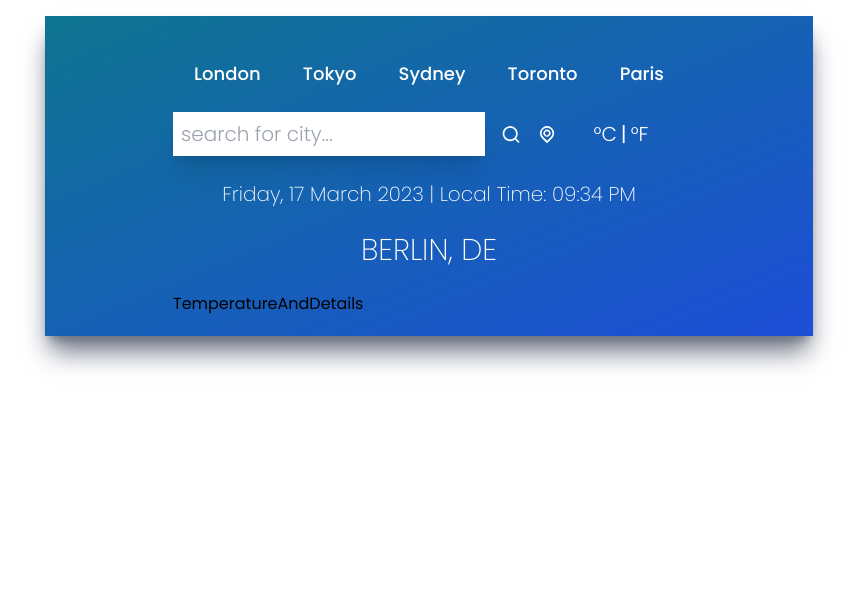
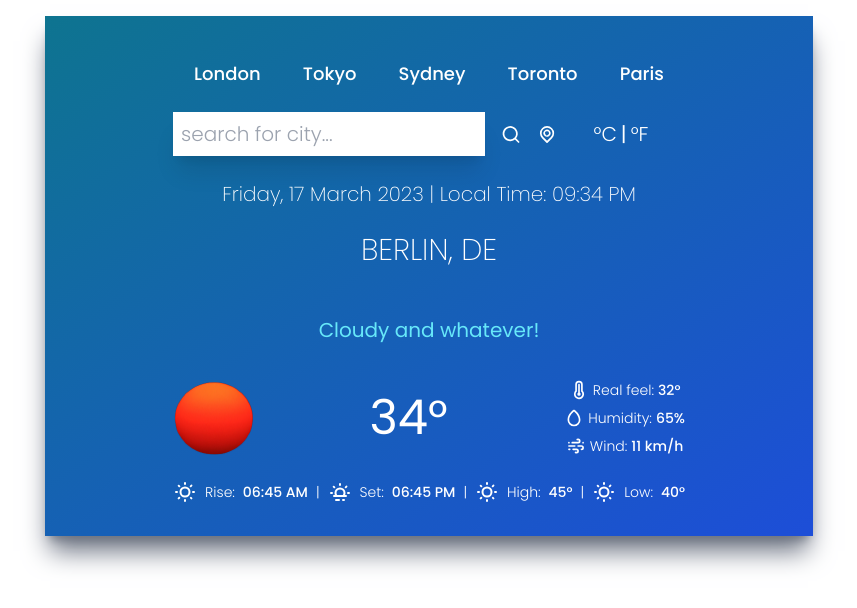
Before and after one commit to catkidd/weather-app, a React (Create React App) app: page / in a window 1280 px wide. Shown: the top 608 px of the page, without its empty margins (211-1068 px from the left). Built offline with nearby package versions, Linux system fonts and the light colour scheme.

Commit message:
feat:temperature and other details added

```diff
--- a/src/components/TemperatureAndDetails.jsx
+++ b/src/components/TemperatureAndDetails.jsx
@@ -1,9 +1,63 @@
-import React from 'react'
+import React from "react";
+import {
+    UilArrowUp,
+    UilArrowDown,
+    UilTemperature,
+    UilTear,
+    UilWind,
+    UilSun,
+    UilSunset,
+} from "@iconscout/react-unicons";
 
 const TemperatureAndDetails = () => {
-  return (
-    <div>TemperatureAndDetails</div>
-  )
-}
+    return (
+        <div>
+            <div className="flex items-center justify-center py-6 text-xl text-cyan-300">
+                <p>Cloudy and whatever!</p>
+            </div>
 
-export default TemperatureAndDetails
+            <div className="flex flex-row items-center justify-between text-white py-3">
+                <img src="assets/Red_Sun.png" alt="red-sun" className="w-20" />
+                <p className="text-5xl">34°</p>
+                <div className="flex flex-col space-y-2">
+                    <div className="flex items-center justify-center font-light text-sm">
+                        <UilTemperature size={20} className="mr-1" />
+                        Real feel: <span className="font-medium ml-1">32°</span>
+                    </div>
+                    <div className="flex items-center justify-center font-light text-sm">
+                        <UilTear size={20} className="mr-1" />
+                        Humidity: <span className="font-medium ml-1">65%</span>
+                    </div>
+                    <div className="flex items-center justify-center font-light text-sm">
+                        <UilWind size={20} className="mr-1" />
+                        Wind: <span className="font-medium ml-1">11 km/h</span>
+                    </div>
+                </div>
+            </div>
+
+            <div className="flex items-center justify-center space-x-2 text-white text-sm py-3">
+                <UilSun />
+                <p className="font-light">
+                    Rise: <span className="font-medium ml-1">06:45 AM</span>
+                </p>
+                <p className="font-light">|</p>
+                <UilSunset />
+                <p className="font-light">
+                    Set: <span className="font-medium ml-1">06:45 PM</span>
+                </p>
+                <p className="font-light">|</p>
+                <UilSun />
+                <p className="font-light">
+                    High: <span className="font-medium ml-1">45°</span>
+                </p>
+                <p className="font-light">|</p>
+                <UilSun />
+                <p className="font-light">
+                    Low: <span className="font-medium ml-1">40°</span>
+                </p>
+            </div>
+        </div>
+    );
+};
+
+export default TemperatureAndDetails;
```
Also changed, not shown: public/assets/Red_Sun.png (added).
